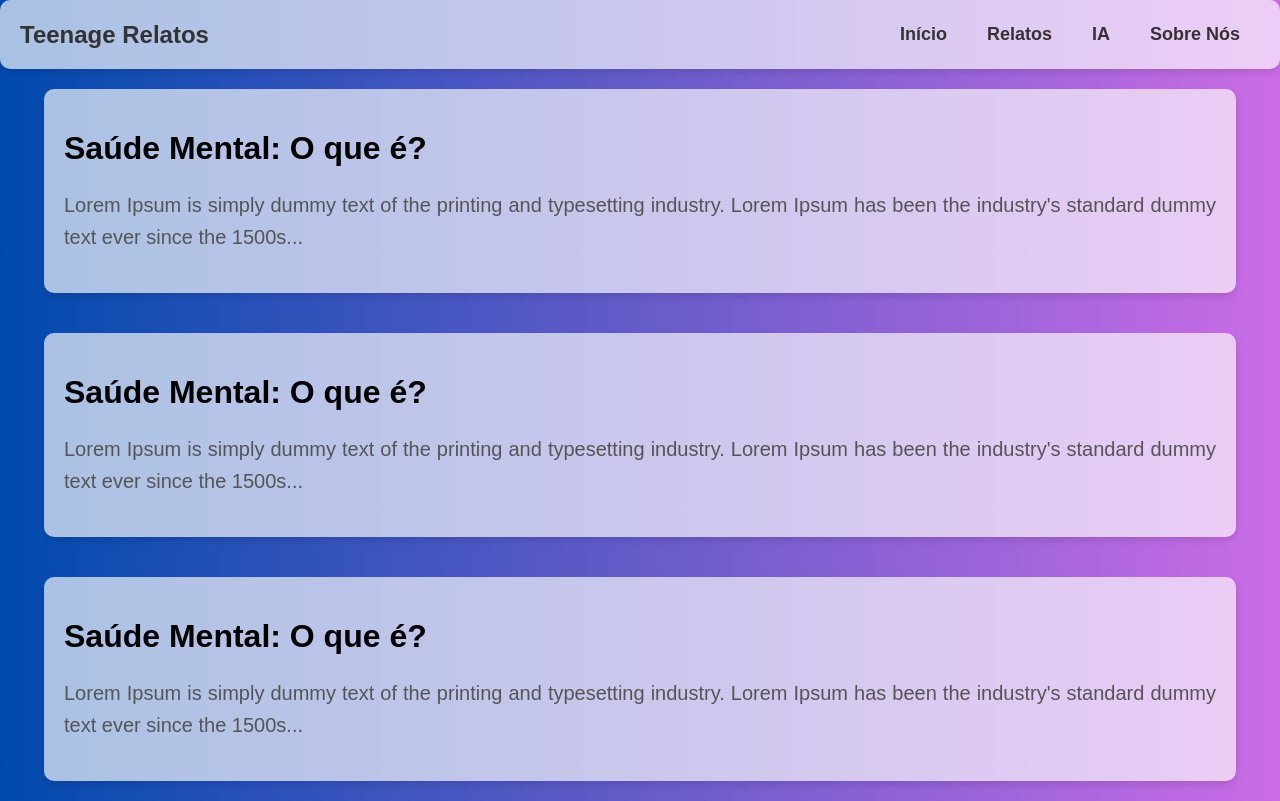
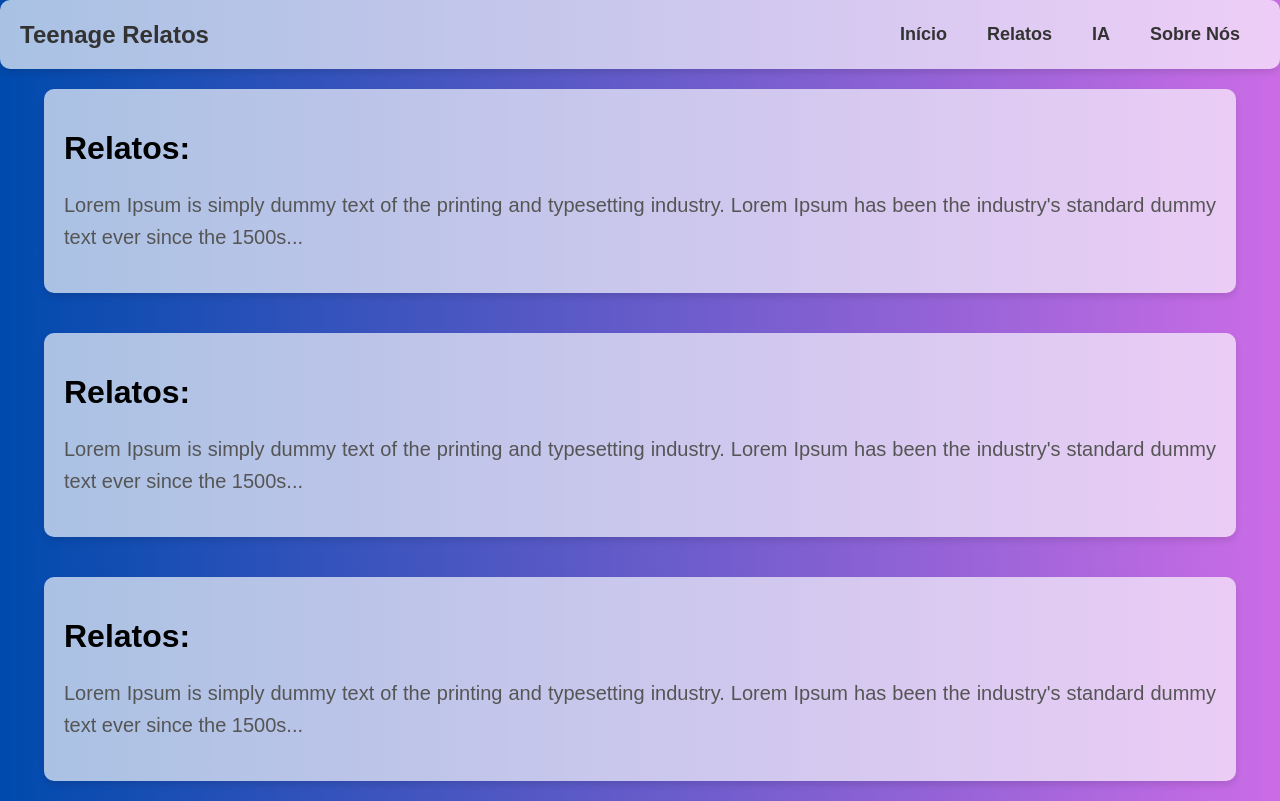
Before and after one commit to anna-lopes/pfc-site1, a website: page relatos.html in a window 1280 px wide. Drawn offline with Linux system fonts and the light colour scheme.

Commit message:
Update relatos.html

```diff
--- a/relatos.html
+++ b/relatos.html
@@ -23,17 +23,17 @@
 
     <div class="spaco-container">
         <div class="spaco-content">
-            <h1>Saúde Mental: O que é?</h1>
+            <h1>Relatos:</h1>
             <p class="espaco">Lorem Ipsum is simply dummy text of the printing and typesetting industry. Lorem Ipsum has
                 been the industry's standard dummy text ever since the 1500s...</p>
         </div>
         <div class="spaco-content">
-            <h1>Saúde Mental: O que é?</h1>
+            <h1>Relatos:</h1>
             <p class="espaco">Lorem Ipsum is simply dummy text of the printing and typesetting industry. Lorem Ipsum has
                 been the industry's standard dummy text ever since the 1500s...</p>
         </div>
         <div class="spaco-content">
-            <h1>Saúde Mental: O que é?</h1>
+            <h1>Relatos:</h1>
             <p class="espaco">Lorem Ipsum is simply dummy text of the printing and typesetting industry. Lorem Ipsum has
                 been the industry's standard dummy text ever since the 1500s...</p>
         </div>
```
